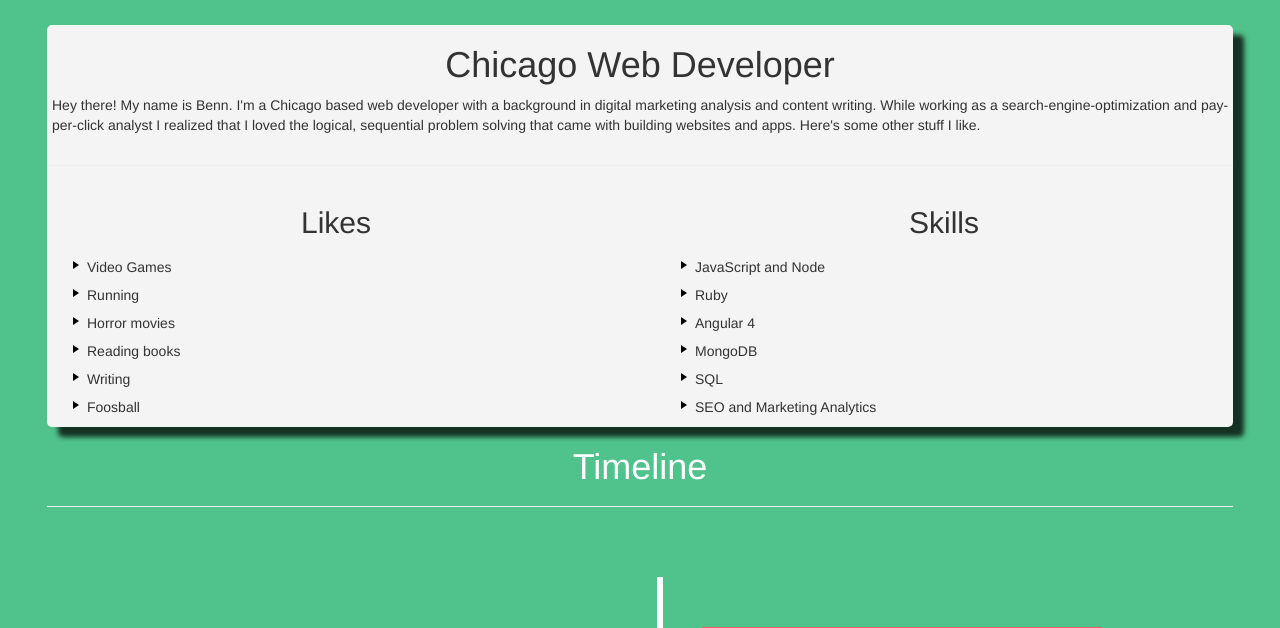
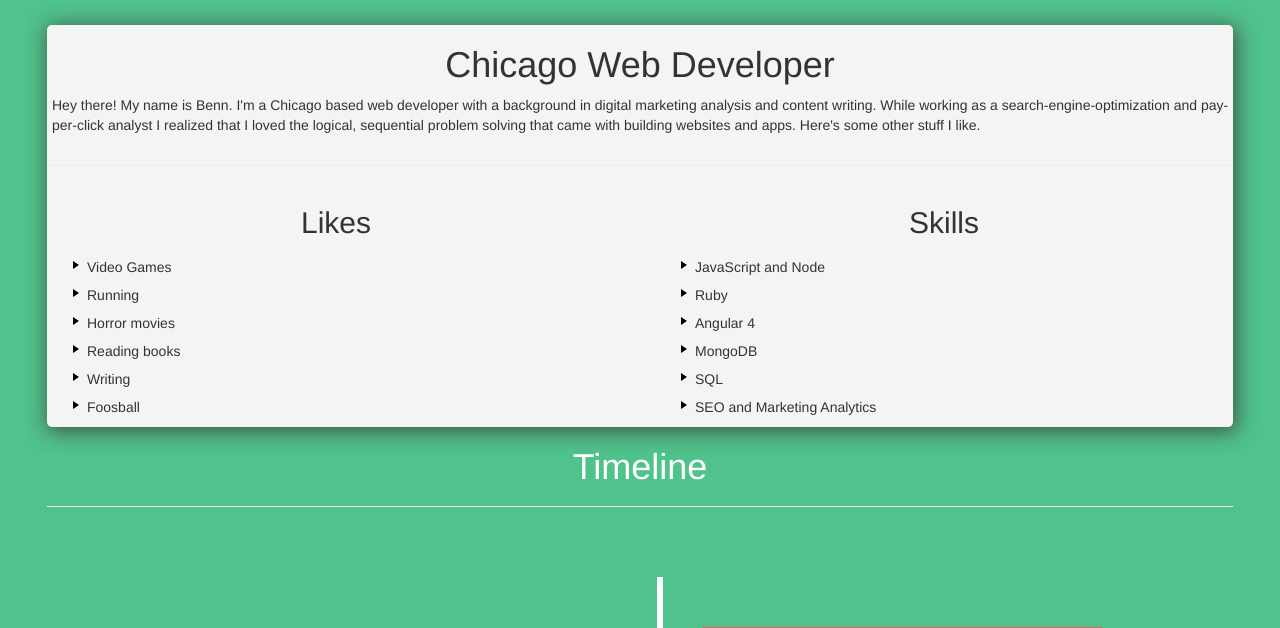
Before and after one commit to AceCat/portfolio-site, a PHP site: page /about.html in a window 1280 px wide. Shown: the part 50-678 px from the top of the page. Run offline with PHP 8.4, Linux system fonts and the light colour scheme; some libraries are stand-ins or nearby versions.

Commit message:
changed box styling

```diff
--- a/about.html
+++ b/about.html
@@ -159,14 +159,16 @@
 						Non-relational database used to build <a href='https://school-app-wdi8.herokuapp.com/item/browser'>School Patron</a> and <a href='https://overwhich.herokuapp.com/'>Overwhich</a>
 						</li>
 					</ul>
-				<li class='triangle-bullet'>SQL</li>
+				<li class='triangle-bullet interest-content'>SQL</li>
 					<ul>
+						<li><b>Where I've Used It</b></li>
 						<li>
 						Backend database used for <a href='https://rent-all-app.herokuapp.com/'>Rent-All</a>
 						</li>
 					</ul>
-				<li class='triangle-bullet'>SEO and Marketing Analytics</li>
+				<li class='triangle-bullet interest-content'>SEO and Marketing Analytics</li>
 					<ul>
+						<li><b>Where I've Used It</b></li>
 						<li>
 						Extensive SEO experience. Across dozens of clients. Comfortable with keyword research, content strategies, meta data optimizations, and structural SEO strategies.
 						</li>
--- a/styles/style.css
+++ b/styles/style.css
@@ -62,9 +62,9 @@ a.anchor-destination{
 }
 
 .shadow {
-   -moz-box-shadow: 8px 8px 2px 0px rgba(0,0,0,.75);
-   -webkit-box-shadow: 11px 10px 5px 0px rgba(0,0,0,.75);
-   box-shadow: 11px 10px 5px 0px rgba(0,0,0,.75);;
+   -moz-box-shadow: 2px 3px 20px 2px rgba(57, 54, 54, 0.75);
+   -webkit-box-shadow: 2px 3px 20px 2px rgba(57, 54, 54, 0.75);
+   box-shadow: 2px 3px 20px 2px rgba(57, 54, 54, 0.75);
 }
 
 .image-overlay{
```
